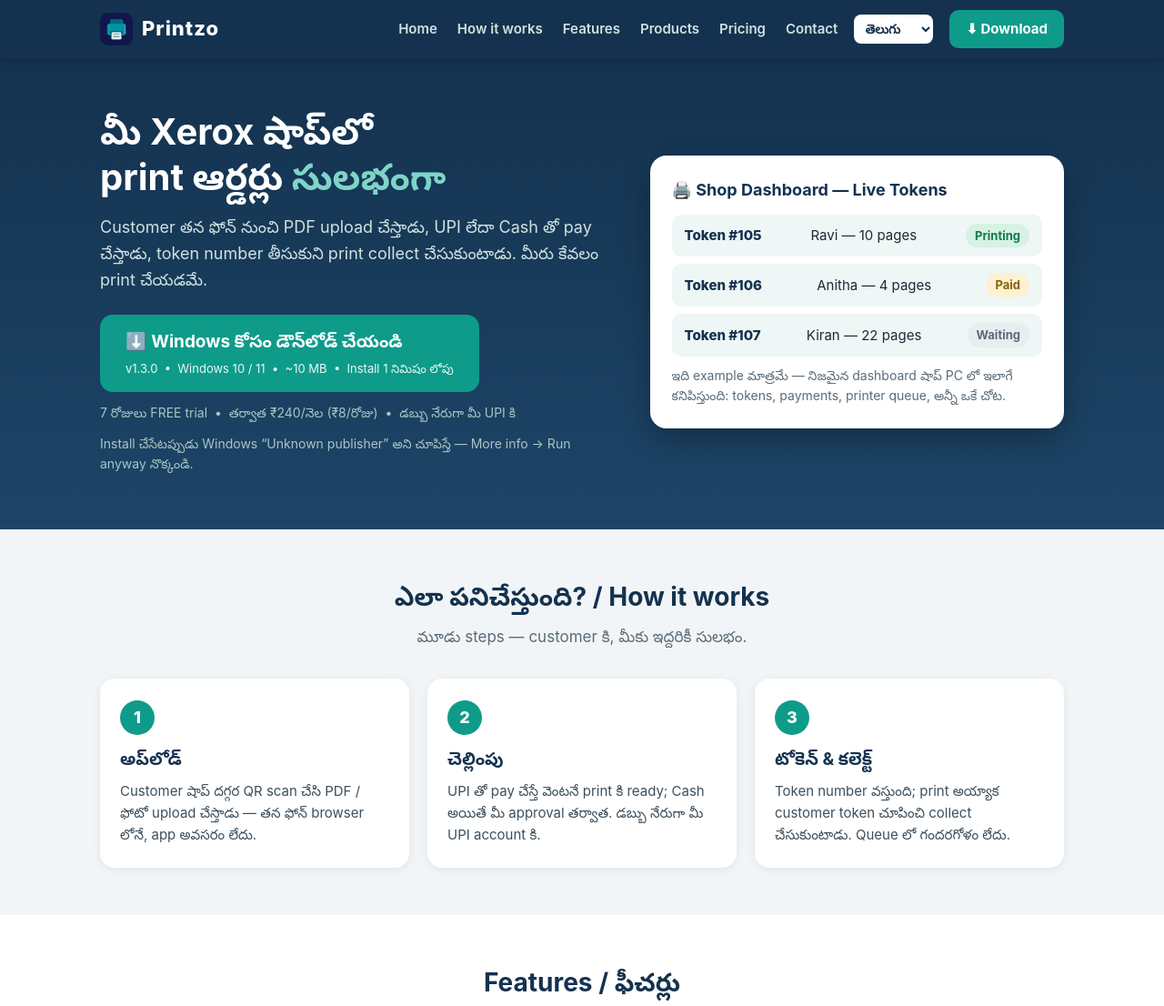
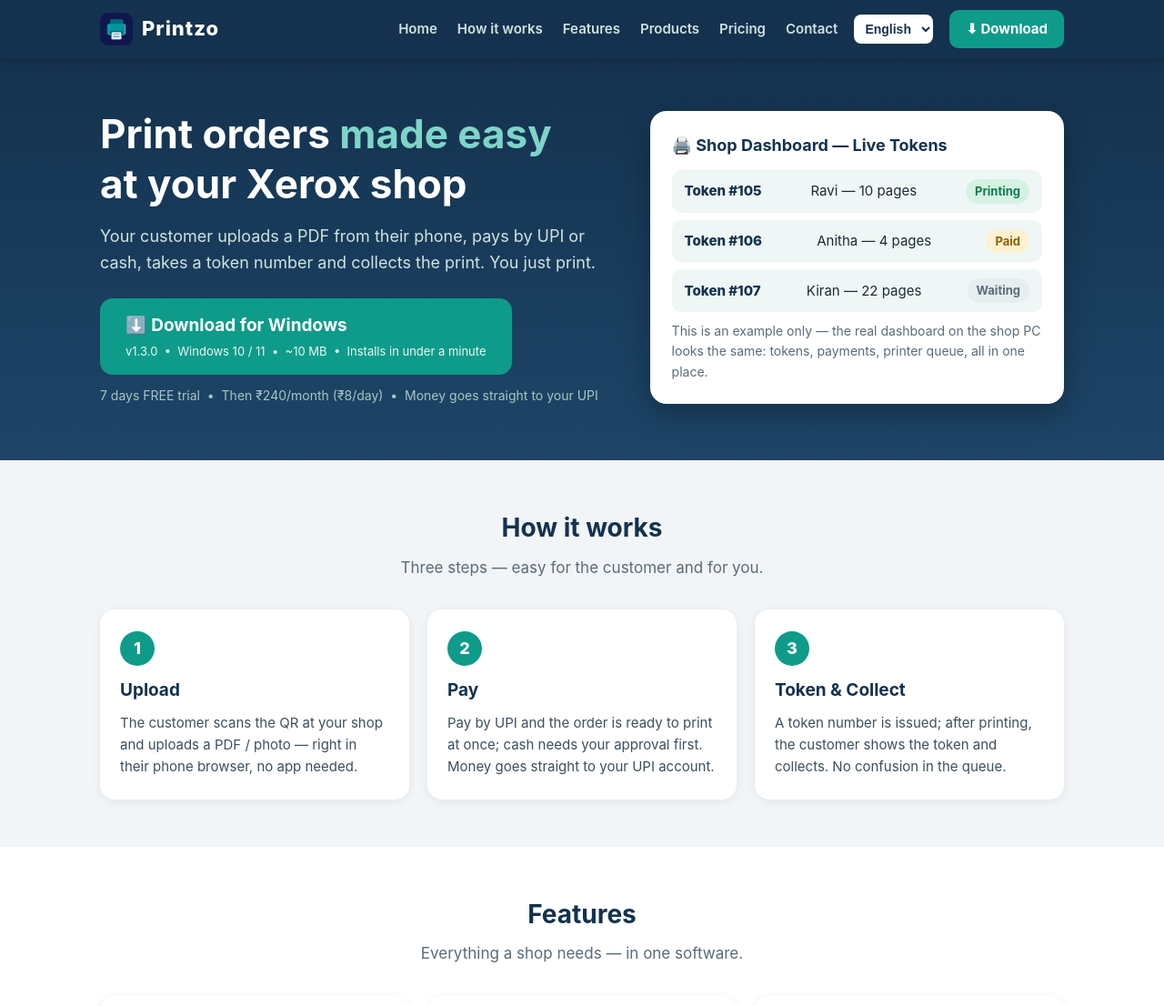
Before and after one commit to printzo-app/printzo-releases, a plain HTML site: page index.html in a window 1280 px wide. Shown: the top 1106 px of the page at 91% size. Drawn offline with Linux system fonts and the light colour scheme.

Commit message:
Cleaner hero, SmartScreen FAQ, browser language auto-detect

```diff
--- a/index.html
+++ b/index.html
@@ -31,7 +31,7 @@
   /* Hero */
   .hero { background: linear-gradient(180deg, #14324f 0%, #1d4568 100%); color: #fff; padding: 56px 0 60px; }
   .hero .container { display: grid; grid-template-columns: 1.1fr .9fr; gap: 48px; align-items: center; }
-  .hero h1 { font-size: 40px; line-height: 1.25; }
+  .hero h1 { font-size: 44px; line-height: 1.25; }
   .hero h1 span { color: #7fd4c8; }
   .hero p.lead { color: #cfe3df; font-size: 18px; margin: 16px 0 24px; }
   .btn { display: inline-block; background: #0e9b8a; color: #fff; font-size: 19px; font-weight: 700; padding: 15px 28px; border-radius: 14px; }
@@ -126,7 +126,6 @@
       <p class="lead" data-i18n="hero.lead">Customer తన ఫోన్ నుంచి PDF upload చేస్తాడు, UPI లేదా Cash తో pay చేస్తాడు, token number తీసుకుని print collect చేసుకుంటాడు. మీరు కేవలం print చేయడమే.</p>
       <a class="btn" href="https://raw.githubusercontent.com/printzo-app/printzo-releases/main/PrintKiosk-Setup.exe"><span data-i18n="hero.btn">⬇️ Windows కోసం డౌన్‌లోడ్ చేయండి</span><small data-i18n="hero.btnsmall">v1.3.0 &nbsp;•&nbsp; Windows 10 / 11 &nbsp;•&nbsp; ~10 MB &nbsp;•&nbsp; Install 1 నిమిషం లోపు</small></a>
       <p class="note" data-i18n="hero.note1">7 రోజులు FREE trial &nbsp;•&nbsp; తర్వాత ₹240/నెల (₹8/రోజు) &nbsp;•&nbsp; డబ్బు నేరుగా మీ UPI కి</p>
-      <p class="note" data-i18n="hero.note2">Install చేసేటప్పుడు Windows “Unknown publisher” అని చూపిస్తే — More info → Run anyway నొక్కండి.</p>
     </div>
     <div class="hero-card">
       <h3 data-i18n="hero.cardtitle">🖨️ Shop Dashboard — Live Tokens</h3>
@@ -198,6 +197,7 @@
       <div class="faq-item"><h3 data-i18n="faq1.q">Free trial ఉందా?</h3><p data-i18n="faq1.a">అవును — మొదటి 7 రోజులు పూర్తిగా free. తర్వాత ₹240/నెల, నేరుగా మీ UPI కి pay చేస్తారు.</p></div>
       <div class="faq-item"><h3 data-i18n="faq2.q">Internet లేకుండా పనిచేస్తుందా?</h3><p data-i18n="faq2.a">అవును — offline version షాప్ WiFi మీద పనిచేస్తుంది. Customer తన ఫోన్‌తో షాప్ WiFi కి connect అయితే చాలు.</p></div>
       <div class="faq-item"><h3 data-i18n="faq3.q">Customer కి app download అవసరమా?</h3><p data-i18n="faq3.a">లేదు — customer షాప్ దగ్గర QR scan చేసి ఫోన్ browser లోనే order చేయవచ్చు. Mobile app త్వరలో వస్తుంది.</p></div>
+      <div class="faq-item"><h3 data-i18n="faq4.q">Install చేసేటప్పుడు Windows warning వస్తే?</h3><p data-i18n="faq4.a">Windows “Unknown publisher” అని చూపిస్తే — More info → Run anyway నొక్కండి.</p></div>
     </div>
   </div>
 </section>
@@ -246,7 +246,6 @@ en: {
 "hero.btn": "⬇️ Download for Windows",
 "hero.btnsmall": "v1.3.0 &nbsp;•&nbsp; Windows 10 / 11 &nbsp;•&nbsp; ~10 MB &nbsp;•&nbsp; Installs in under a minute",
 "hero.note1": "7 days FREE trial &nbsp;•&nbsp; Then ₹240/month (₹8/day) &nbsp;•&nbsp; Money goes straight to your UPI",
-"hero.note2": "If Windows shows “Unknown publisher” during install — click More info → Run anyway.",
 "hero.cardtitle": "🖨️ Shop Dashboard — Live Tokens",
 "chip.printing": "Printing", "chip.paid": "Paid", "chip.waiting": "Waiting",
 "hero.cardmini": "This is an example only — the real dashboard on the shop PC looks the same: tokens, payments, printer queue, all in one place.",
@@ -271,6 +270,7 @@ en: {
 "faq1.q": "Is there a free trial?", "faq1.a": "Yes — the first 7 days are completely free. After that ₹240/month, paid straight to your UPI.",
 "faq2.q": "Does it work without internet?", "faq2.a": "Yes — the offline version works on shop WiFi. The customer just connects their phone to the shop WiFi.",
 "faq3.q": "Does the customer need to download an app?", "faq3.a": "No — the customer scans the QR at the shop and orders in the phone browser itself. The mobile app is coming soon.",
+      "faq4.q": "Windows shows a warning during install?", "faq4.a": "If Windows shows \u201cUnknown publisher\u201d, click More info \u2192 Run anyway. This is our own installer \u2014 the warning appears because it is new and not yet code-signed.",
 "privacy.title": "Privacy", "privacy.text": "This website collects no personal data. Downloads come from GitHub. Customer files at the shop auto-delete (within the hours the owner chooses). Mail us with any questions.",
 "footer.about": "Print kiosk software for Xerox & print shops — customer upload → pay → token → collect. Offline + online, 4 languages.",
 "footer.links": "Quick Links", "footer.github": "Downloads on GitHub", "footer.contact": "Contact", "footer.email": "Email", "footer.contacttext": "Shop owners — mail us for trial & setup.",
@@ -284,7 +284,6 @@ te: {
 "hero.btn": "⬇️ Windows కోసం డౌన్‌లోడ్ చేయండి",
 "hero.btnsmall": "v1.3.0 &nbsp;•&nbsp; Windows 10 / 11 &nbsp;•&nbsp; ~10 MB &nbsp;•&nbsp; Install 1 నిమిషం లోపు",
 "hero.note1": "7 రోజులు FREE trial &nbsp;•&nbsp; తర్వాత ₹240/నెల (₹8/రోజు) &nbsp;•&nbsp; డబ్బు నేరుగా మీ UPI కి",
-"hero.note2": "Install చేసేటప్పుడు Windows “Unknown publisher” అని చూపిస్తే — More info → Run anyway నొక్కండి.",
 "hero.cardtitle": "🖨️ Shop Dashboard — Live Tokens",
 "chip.printing": "Printing", "chip.paid": "Paid", "chip.waiting": "Waiting",
 "hero.cardmini": "ఇది example మాత్రమే — నిజమైన dashboard షాప్ PC లో ఇలాగే కనిపిస్తుంది: tokens, payments, printer queue, అన్నీ ఒకే చోట.",
@@ -309,6 +308,7 @@ te: {
 "faq1.q": "Free trial ఉందా?", "faq1.a": "అవును — మొదటి 7 రోజులు పూర్తిగా free. తర్వాత ₹240/నెల, నేరుగా మీ UPI కి pay చేస్తారు.",
 "faq2.q": "Internet లేకుండా పనిచేస్తుందా?", "faq2.a": "అవును — offline version షాప్ WiFi మీద పనిచేస్తుంది. Customer తన ఫోన్‌తో షాప్ WiFi కి connect అయితే చాలు.",
 "faq3.q": "Customer కి app download అవసరమా?", "faq3.a": "లేదు — customer షాప్ దగ్గర QR scan చేసి ఫోన్ browser లోనే order చేయవచ్చు. Mobile app త్వరలో వస్తుంది.",
+      "faq4.q": "Install \u0c1a\u0c47\u0c38\u0c47\u0c1f\u0c4d\u0c1f\u0c2a\u0c4d\u0c2a\u0c41\u0c21\u0c41 Windows warning \u0c35\u0c38\u0c4d\u0c24\u0c47?", "faq4.a": "Windows \u201cUnknown publisher\u201d \u0c05\u0c28\u0c3f \u0c1a\u0c42\u0c2a\u0c3f\u0c38\u0c4d\u0c24\u0c47 \u2014 More info \u2192 Run anyway \u0c28\u0c4a\u0c15\u0c4d\u0c15\u0c02\u0c21\u0c3f. \u0c07\u0c26\u0c3f \u0c2e\u0c28 installer \u0c0f \u2014 \u0c15\u0c4a\u0c24\u0c4d\u0c24\u0c26\u0c3f \u0c15\u0c3e\u0c2c\u0c4d\u0c1f\u0c3f, code-signing \u0c32\u0c47\u0c15\u0c2a\u0c4b\u0c35\u0c21\u0c02 \u0c35\u0c32\u0c4d\u0c32 \u0c08 \u0c35\u0c3e\u0c30\u0c4d\u0c28\u0c3f\u0c02\u0c17 \u0c35\u0c38\u0c4d\u0c24\u0c41\u0c02\u0c26\u0c3f.",
 "privacy.title": "Privacy / గోప్యత", "privacy.text": "ఈ website మీ personal data సేకరించదు. Downloads GitHub నుంచి వస్తాయి. షాప్‌లో customer files auto-delete అవుతాయి (owner ఎంచుకున్న గంటల్లో). ప్రశ్నలు ఉంటే mail చేయండి.",
 "footer.about": "Xerox & print shops కోసం print kiosk software — customer upload → pay → token → collect. Offline + online, Telugu + English.",
 "footer.links": "Quick Links", "footer.github": "Downloads on GitHub", "footer.contact": "Contact", "footer.email": "Email", "footer.contacttext": "Shop owners — trial & setup కోసం mail చేయండి.",
@@ -322,7 +322,6 @@ ta: {
 "hero.btn": "⬇️ Windows-க்கு Download செய்யுங்கள்",
 "hero.btnsmall": "v1.3.0 &nbsp;•&nbsp; Windows 10 / 11 &nbsp;•&nbsp; ~10 MB &nbsp;•&nbsp; 1 நிமிடத்தில் Install",
 "hero.note1": "7 நாட்கள் FREE trial &nbsp;•&nbsp; பிறகு ₹240/மாதம் (₹8/நாள்) &nbsp;•&nbsp; பணம் நேரடியாக உங்கள் UPI-க்கு",
-"hero.note2": "Install செய்யும்போது Windows “Unknown publisher” என்று காட்டினால் — More info → Run anyway அழுத்துங்கள்.",
 "hero.cardtitle": "🖨️ Shop Dashboard — Live Tokens",
 "chip.printing": "Printing", "chip.paid": "Paid", "chip.waiting": "Waiting",
 "hero.cardmini": "இது example மட்டுமே — உண்மையான dashboard கடை PC-யில் இப்படித்தான் தெரியும்: tokens, payments, printer queue, அனைத்தும் ஒரே இடத்தில்.",
@@ -347,6 +346,7 @@ ta: {
 "faq1.q": "Free trial உள்ளதா?", "faq1.a": "ஆம் — முதல் 7 நாட்கள் முழுமையாக free. பிறகு ₹240/மாதம், நேரடியாக உங்கள் UPI-க்கு pay செய்யலாம்.",
 "faq2.q": "Internet இல்லாமல் வேலை செய்யுமா?", "faq2.a": "ஆம் — offline version கடை WiFi-யில் வேலை செய்யும். வாடிக்கையாளர் தன் போனை கடை WiFi-யுடன் connect செய்தால் போதும்.",
 "faq3.q": "வாடிக்கையாளர் app download செய்ய வேண்டுமா?", "faq3.a": "இல்லை — வாடிக்கையாளர் கடையில் QR scan செய்து போன் browser-லேயே order செய்யலாம். Mobile app விரைவில் வருகிறது.",
+      "faq4.q": "Install \u0b9a\u0bc6\u0baf\u0bcd\u0baf\u0bc1\u0bae\u0bcd\u0baa\u0bc7\u0bae\u0bcd\u0baa\u0bc1 Windows warning \u0bb5\u0ba8\u0bcd\u0ba4\u0bbe\u0bb2\u0bcd?", "faq4.a": "Windows \u201cUnknown publisher\u201d \u0b8e\u0ba9\u0bcd\u0bb1\u0bc1 \u0b95\u0bbe\u0b9f\u0bcd\u0b9f\u0bbf\u0ba9\u0bbe\u0bb2\u0bcd \u2014 More info \u2192 Run anyway \u0b85\u0bb4\u0bc1\u0ba4\u0bcd\u0ba4\u0bc1\u0b99\u0bcd\u0b95\u0bb3\u0b99\u0bcd\u0b95\u0bb3\u0b99\u0bcd. \u0b87\u0ba4\u0bc1 \u0b8e\u0b99\u0bcd\u0b95\u0bb3\u0baf\u0bcd installer \u0ba4\u0bbe\u0ba9\u0bcd \u2014 \u0baa\u0bc1\u0ba4\u0bbf\u0baf\u0bc1 \u0b8e\u0ba9\u0bcd\u0baa\u0ba4\u0bc1\u0bae\u0bc1\u0bae\u0bc1\u0bae\u0bcd, code-signing \u0b87\u0bb2\u0bcd\u0bb2\u0bbe\u0ba4\u0ba4\u0bbe\u0bb2\u0bcd \u0b87\u0ba8\u0bcd\u0ba4 warning \u0bb5\u0bb0\u0bc1\u0b95\u0bbf\u0bb1\u0bbf\u0bb1\u0ba4\u0bc1.",
 "privacy.title": "தனியுரிமை", "privacy.text": "இந்த website உங்கள் personal data-வை சேகரிக்காது. Downloads GitHub-ல் இருந்து வருகின்றன. கடையில் customer files auto-delete ஆகும் (owner தேர்ந்தெடுத்த நேரத்தில்). கேள்விகள் இருந்தால் mail செய்யுங்கள்.",
 "footer.about": "Xerox & print shops-க்கான print kiosk software — customer upload → pay → token → collect. Offline + online, 4 மொழிகள்.",
 "footer.links": "விரைவு இணைப்புகள்", "footer.github": "Downloads on GitHub", "footer.contact": "Contact", "footer.email": "Email", "footer.contacttext": "Shop owners — trial & setup-க்கு mail செய்யுங்கள்.",
@@ -360,7 +360,6 @@ hi: {
 "hero.btn": "⬇️ Windows के लिए Download करें",
 "hero.btnsmall": "v1.3.0 &nbsp;•&nbsp; Windows 10 / 11 &nbsp;•&nbsp; ~10 MB &nbsp;•&nbsp; 1 मिनट में Install",
 "hero.note1": "7 दिन FREE trial &nbsp;•&nbsp; फिर ₹240/महीना (₹8/दिन) &nbsp;•&nbsp; पैसा सीधे आपके UPI में",
-"hero.note2": "Install करते समय Windows “Unknown publisher” दिखाए तो — More info → Run anyway दबाएँ.",
 "hero.cardtitle": "🖨️ Shop Dashboard — Live Tokens",
 "chip.printing": "Printing", "chip.paid": "Paid", "chip.waiting": "Waiting",
 "hero.cardmini": "यह सिर्फ example है — असली dashboard दुकान के PC पर ऐसा ही दिखता है: tokens, payments, printer queue, सब एक जगह.",
@@ -385,6 +384,7 @@ hi: {
 "faq1.q": "क्या free trial है?", "faq1.a": "हाँ — पहले 7 दिन पूरी तरह free. फिर ₹240/महीना, सीधे आपके UPI में pay करें.",
 "faq2.q": "क्या यह internet के बिना काम करता है?", "faq2.a": "हाँ — offline version दुकान के WiFi पर काम करता है. Customer को सिर्फ अपने फोन को दुकान के WiFi से connect करना है.",
 "faq3.q": "क्या customer को app download करना होगा?", "faq3.a": "नहीं — customer दुकान पर QR scan करके फोन के browser में ही order कर सकता है. Mobile app जल्द आ रहा है.",
+      "faq4.q": "Install \u0915\u0930\u0924\u0947 \u0938\u092e\u092f Windows warning \u0926\u093f\u0916\u093e\u090f \u0924\u094b?", "faq4.a": "Windows \u201cUnknown publisher\u201d \u0926\u093f\u0916\u093e\u090f \u0924\u094b \u2014 More info \u2192 Run anyway \u0926\u092c\u093e\u090f\u0901. \u092f\u0939 \u0939\u092e\u093e\u0930\u093e installer \u0939\u0940 \u0939\u0948 \u2014 \u0928\u092f\u093e \u0939\u094b\u0928\u0947 \u0914\u0947 \u0915\u093e\u0930\u0923 \u0914\u094b\u0921\u002d\u0938\u093e\u0907\u0928\u093f\u0902\u0917 \u0928 \u0939\u094b\u0928\u0947 \u0915\u0947 \u0915\u093e\u0930\u0923 \u092f\u0939 warning \u0906\u0924\u093e \u0939\u0948.",
 "privacy.title": "गोपनीयता", "privacy.text": "यह website आपका personal data collect नहीं करती. Downloads GitHub से आते हैं. दुकान में customer files auto-delete होती हैं (owner के चुने हुए घंटों में). सवाल हों तो mail करें.",
 "footer.about": "Xerox & print shops के लिए print kiosk software — customer upload → pay → token → collect. Offline + online, 4 भाषाएँ.",
 "footer.links": "त्वरित लिंक", "footer.github": "Downloads on GitHub", "footer.contact": "Contact", "footer.email": "Email", "footer.contacttext": "Shop owners — trial & setup के लिए mail करें.",
@@ -402,8 +402,12 @@ function setLang(l) {
   var sel = document.getElementById('langSelect');
   if (sel) sel.value = l;
 }
-var savedLang = 'te';
-try { savedLang = localStorage.getItem('printzo-lang') || 'te'; } catch (e) {}
+var savedLang = '';
+try { savedLang = localStorage.getItem('printzo-lang') || ''; } catch (e) {}
+if (!savedLang) {
+  var bl = (navigator.language || 'te').slice(0, 2).toLowerCase();
+  savedLang = T[bl] ? bl : 'te';
+}
 if (!T[savedLang]) savedLang = 'te';
 setLang(savedLang);
 document.getElementById('langSelect').addEventListener('change', function (e) { setLang(e.target.value); });
```
